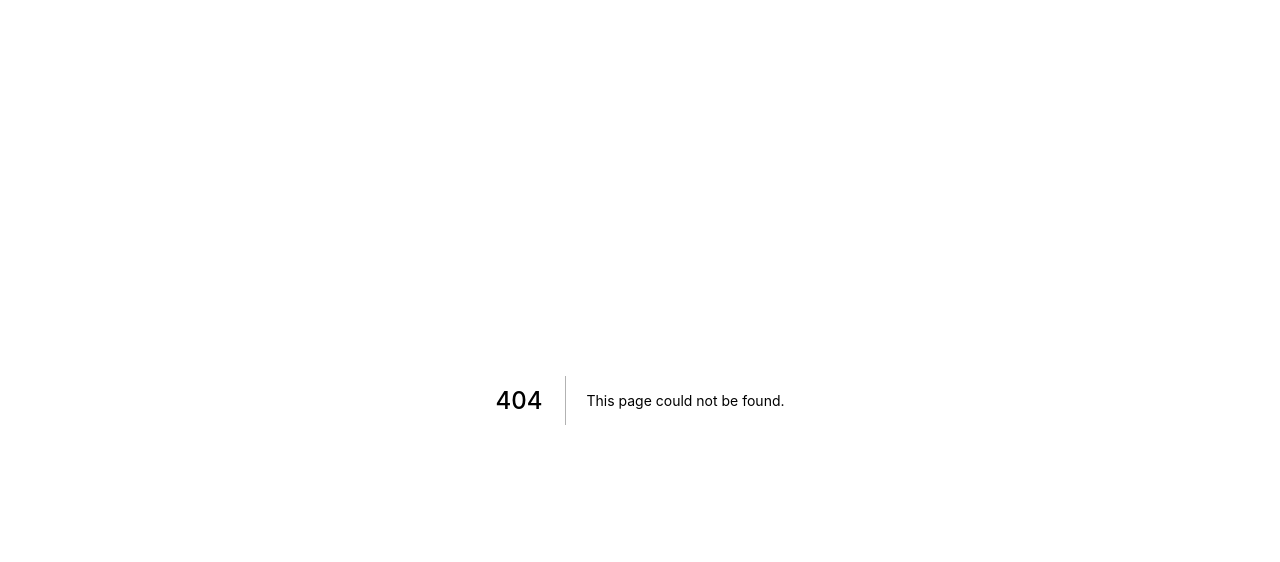
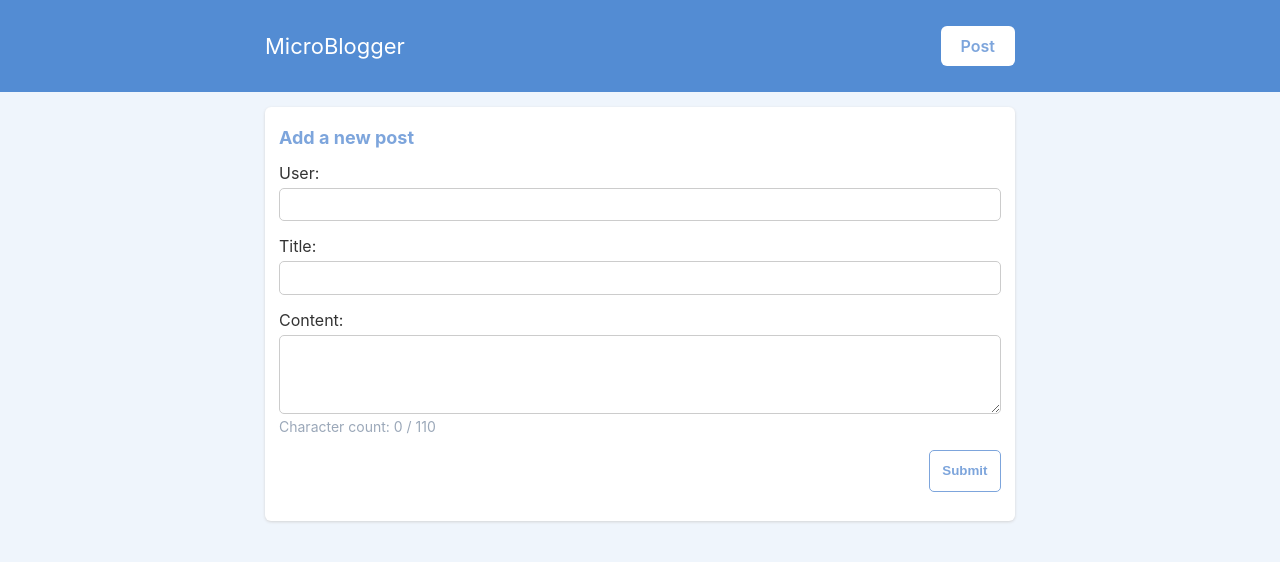
Before and after one commit to advantgard/intuit-craft-demo, a Next.js app: page /post in a window 1280 px wide. Before the commit this address had no page. Shown: the top 562 px of the page. Built offline with nearby package versions, Linux system fonts and the light colour scheme.

Commit message:
Add site navigation

```diff
--- a/components/nav.js
+++ b/components/nav.js
@@ -1,8 +1,20 @@
 import React from "react";
+import Link from "next/link";
 
 const Nav = () => (
-  <header className="site__header">
-    <h1 className="site__title">MicroBlogger</h1>
+  <header className="header__wrapper">
+    <div className="header__container">
+      <h1 className="header__title">
+        <Link href="/">
+          <a className="header__title-link">MicroBlogger</a>
+        </Link>
+      </h1>
+      <nav className="header__nav">
+        <Link href="/post">
+          <a className="header__nav-link">Post</a>
+        </Link>
+      </nav>
+    </div>
   </header>
 );
 
--- a/pages/index.js
+++ b/pages/index.js
@@ -1,6 +1,6 @@
 import React from "react";
 import Head from "next/head";
-import { CreatePost, Feed } from "../components/feed";
+import { Feed } from "../components/feed";
 import { useFeed } from "../hooks/useFeed";
 import Nav from "../components/nav";
 
@@ -15,7 +15,6 @@ const Home = () => {
         <link rel="stylesheet" href="/microblogger.min.css" />
       </Head>
       <Nav />
-      <CreatePost onSubmit={data => console.log(data) } />
       <Feed loading={loading} posts={feed} noFeedMessage="There are no posts" />
     </div>
   );
--- /dev/null
+++ b/pages/post.js
@@ -0,0 +1,21 @@
+import React from "react";
+import Head from "next/head";
+import { CreatePost } from "../components/feed";
+import Nav from "../components/nav";
+
+const Post = () => {
+
+    return (
+        <div className="microblogger">
+            <Head>
+                <title>MicroBlogger - Post</title>
+                <link rel="icon" href="/favicon.ico" />
+                <link rel="stylesheet" href="/microblogger.min.css" />
+            </Head>
+            <Nav />
+            <CreatePost onSubmit={data => console.log(data) } />
+        </div>
+    );
+};
+
+export default Post;
--- /dev/null
+++ b/scss/header.scss
@@ -0,0 +1,61 @@
+@import "variables";
+@import "mixins";
+
+@mixin header__wrapper() {
+  .header__wrapper {
+    background-color: #538cd3;
+    padding: em(10) 0;
+    margin-bottom: em(15);
+  }
+}
+
+@mixin header__container() {
+  .header__container {
+    display: flex;
+    justify-content: space-between;
+    margin: em(10) 0;
+    padding: 0 em(20);
+  }
+}
+
+@mixin header__container--sm() {
+  .header__container {
+    width: $container-sm;
+    margin: 0 auto;
+  }
+}
+
+@mixin header__title() {
+  .header__title {
+    display: flex;
+    align-items: center;
+    text-align: left;
+    font-weight: 400;
+    font-size: em(22);
+  }
+}
+
+@mixin header__title-link() {
+  .header__title-link {
+    text-decoration: none;
+    color: #fff;
+  }
+}
+
+@mixin header__nav() {
+  .header__nav {
+    margin: em(16) 0;
+  }
+}
+
+@mixin header__nav-link() {
+  .header__nav-link {
+    color: #7da5dc;
+    font-weight: 600;
+    text-decoration: none;
+    display: inline-block;
+    background-color: #fff;
+    padding: em(10) em(20);
+    border-radius: em(6);
+  }
+}
--- a/scss/main.scss
+++ b/scss/main.scss
@@ -1,6 +1,6 @@
 @import "variables";
 @import "mixins";
-@import "nav";
+@import "header";
 @import "feed";
 
 body {
@@ -18,8 +18,12 @@ body {
   -webkit-text-size-adjust: 100%;
   overflow: auto;
 
-  @include site__header;
-  @include site__title;
+  @include header__wrapper;
+  @include header__container;
+  @include header__title;
+  @include header__title-link;
+  @include header__nav;
+  @include header__nav-link;
   @include feed__container;
   @include feed-post__container;
   @include feed-post__title;
@@ -43,6 +47,7 @@ body {
 
   // Styles for Mobile Tablet Portrait (Small Screens)
   @media screen and (min-width: $screen-sm-min) {
+    @include header__container--sm;
     @include feed__container--sm;
     @include feed_new-post__container--sm;
   }
--- a/scss/nav.scss
+++ /dev/null
@@ -1,19 +0,0 @@
-@import "variables";
-@import "mixins";
-
-@mixin site__header() {
-  .site__header {
-    background-color: #538cd3;
-    padding: em(10) 0;
-    margin-bottom: em(15);
-  }
-}
-
-@mixin site__title() {
-  .site__title {
-    text-align: center;
-    color: #fff;
-    font-weight: 400;
-    font-size: em(18);
-  }
-}
```
Also changed, not shown: public/microblogger.min.css, 1 other file (tests, documents, lock files or other folders).
